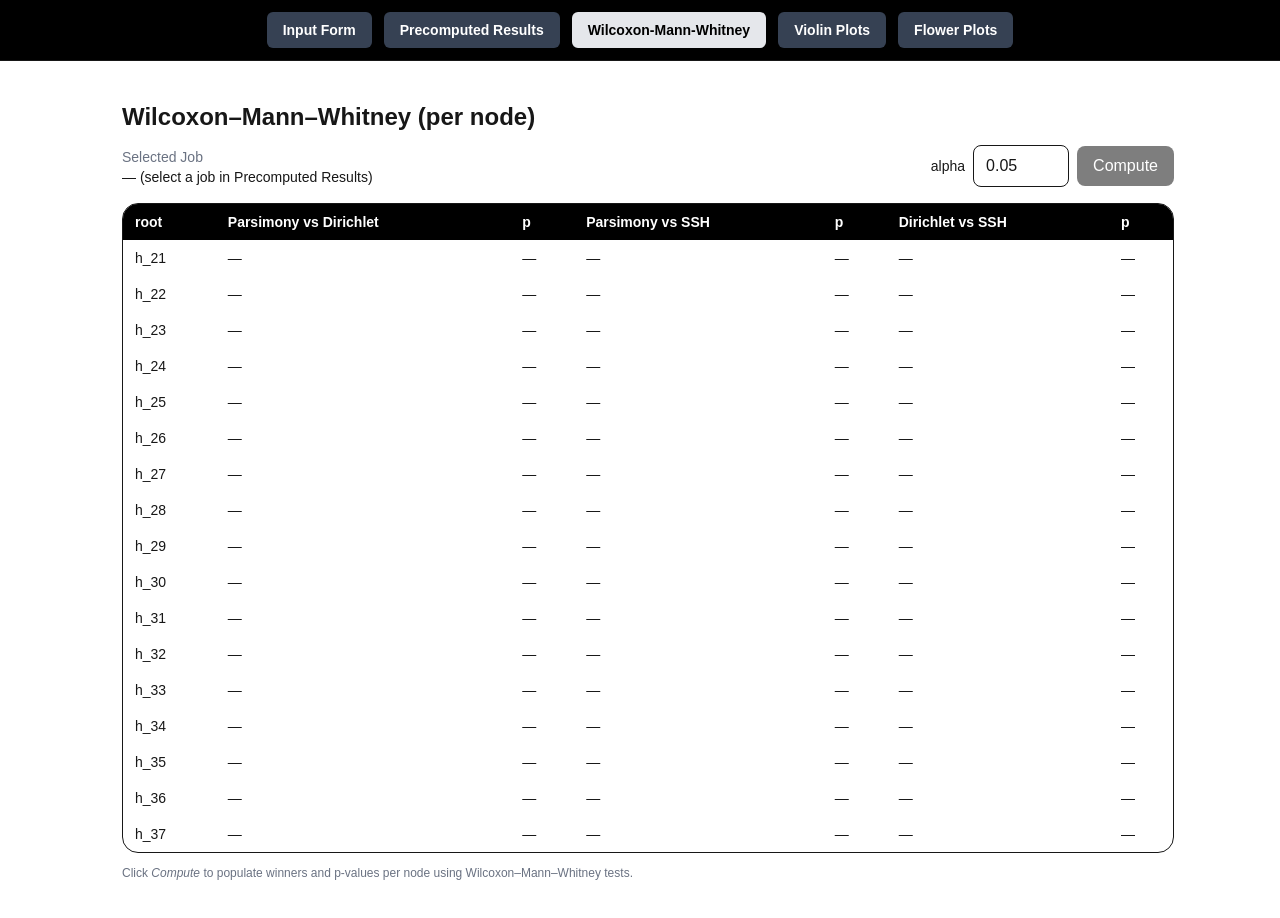
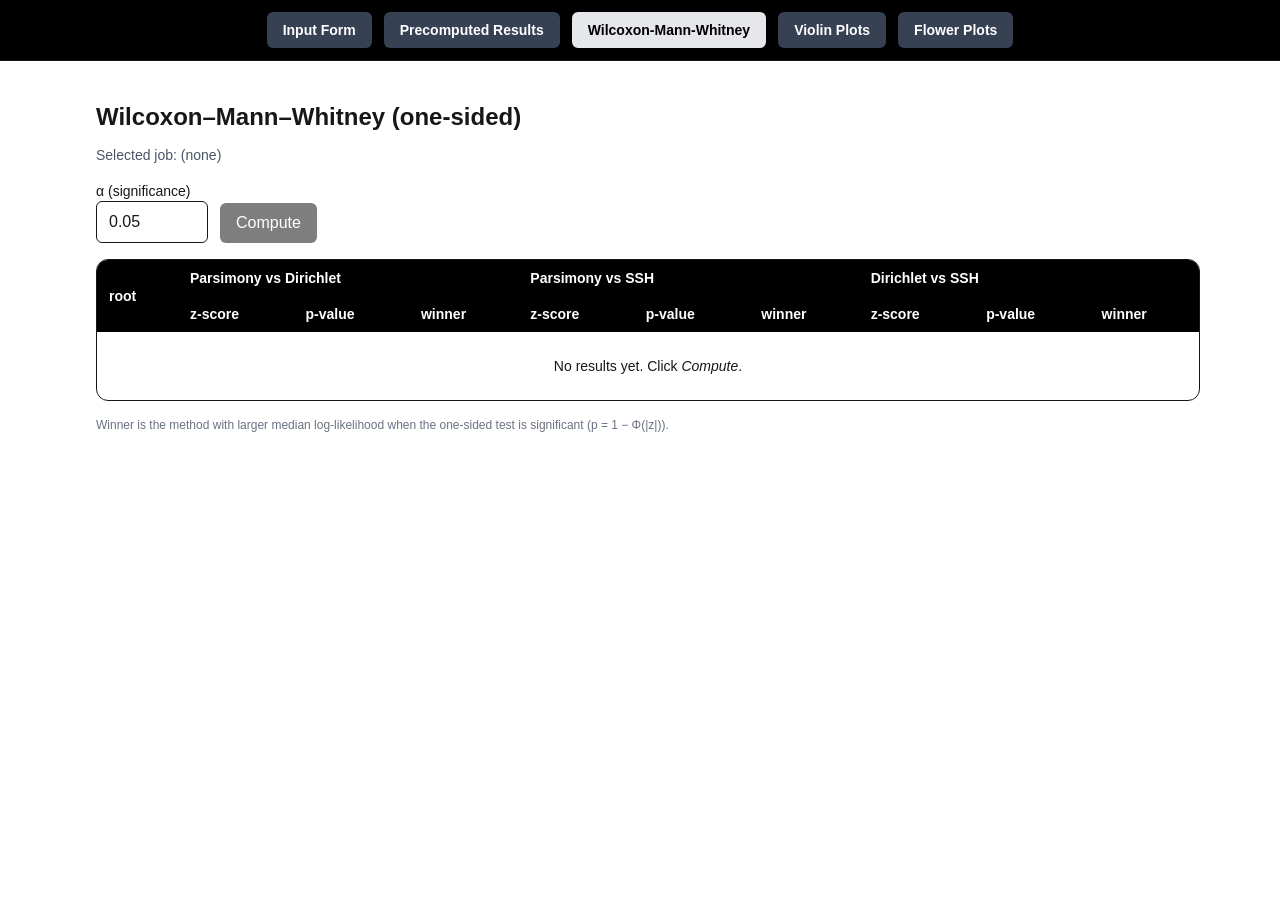
Before and after one commit to prabhavk/prabhavk.github.io, a Next.js app: page /wmw in a window 1280 px wide. Shown: the top 918 px of the page. After the commit the page ends 800 px from the top, so only its background shows below. Built offline with nearby package versions, Linux system fonts and the light colour scheme.

Commit message:
centered results for Wilcoxon-Mann-Whitney

```diff
--- a/app/api/mwu/route.ts
+++ b/app/api/mwu/route.ts
@@ -8,11 +8,12 @@ export const runtime = "nodejs";
 type MethodName = "Parsimony" | "Dirichlet" | "SSH";
 type PairKey = "parsimony_vs_dirichlet" | "parsimony_vs_ssh" | "dirichlet_vs_ssh";
 
-type DBRow = { method: string; ll_final: number }; // adjust names below if your schema differs
+type DBRow = { method: string; ll_final: number };
 
 type PairResult = {
   winner: MethodName | "none";
-  p_value: number;   // one-sided p for the winning direction
+  p_value: number;   // one-sided p (winner's direction)
+  z: number;         // z-statistic from MWU
   nA: number;
   nB: number;
 };
@@ -33,7 +34,7 @@ function normalizeMethod(s: string): MethodName | null {
   return null;
 }
 
-// Normal CDF via erf — for one-sided p from z
+// --- math helpers ---
 function phi(x: number): number {
   return 0.5 * (1 + erf(x / Math.SQRT2));
 }
@@ -45,6 +46,42 @@ function erf(x: number): number {
   const t = 1 / (1 + p * ax);
   const y = 1 - (((((a5 * t + a4) * t) + a3) * t + a2) * t + a1) * t * Math.exp(-ax * ax);
   return sign * y;
+}
+function clamp01(v: number): number {
+  if (!Number.isFinite(v)) return 1;
+  if (v < 0) return 0;
+  if (v > 1) return 1;
+  return v;
+}
+function median(xs: number[]): number {
+  const a = xs.slice().sort((x, y) => x - y);
+  const n = a.length;
+  if (n === 0) return NaN;
+  const mid = Math.floor(n / 2);
+  return n % 2 ? a[mid] : 0.5 * (a[mid - 1] + a[mid]);
+}
+
+// Decide winner with one-sided p = 1 - Phi(|z|); direction chosen from medians
+function decideOneSided(
+  A: number[], B: number[],
+  nameA: MethodName, nameB: MethodName,
+  alpha: number
+): PairResult {
+  if (A.length === 0 || B.length === 0) {
+    return { winner: "none", p_value: 1, z: 0, nA: A.length, nB: B.length };
+  }
+
+  const { z } = mwu(A, B);
+  const p_one = clamp01(1 - phi(Math.abs(z)));
+
+  const mA = median(A);
+  const mB = median(B);
+
+  if (p_one < alpha) {
+    const winner = mA > mB ? nameA : nameB;
+    return { winner, p_value: p_one, z, nA: A.length, nB: B.length };
+  }
+  return { winner: "none", p_value: p_one, z, nA: A.length, nB: B.length };
 }
 
 export async function GET(req: NextRequest) {
@@ -59,9 +96,9 @@ export async function GET(req: NextRequest) {
       return NextResponse.json({ error: "Invalid alpha (0 < alpha < 1)" }, { status: 400 });
     }
 
-    // NOTE: If your node column isn't named `root`, change `root = ?` to the correct column.
-    const params: Array<string> = node ? [job, node] : [job];
-    const nodeFilter = node ? "AND root = ?" : ""; // <-- rename `root` if needed
+    // If your node column isn't named `root`, change below.
+    const params: string[] = node ? [job, node] : [job];
+    const nodeFilter = node ? "AND root = ?" : "";
 
     const rows = await query<DBRow>(
       `
@@ -82,25 +119,10 @@ export async function GET(req: NextRequest) {
       if (Number.isFinite(v)) groups[m].push(v);
     }
 
-    const decide = (nameA: MethodName, nameB: MethodName): PairResult => {
-      const A = groups[nameA], B = groups[nameB];
-      if (A.length === 0 || B.length === 0) {
-        return { winner: "none", p_value: 1, nA: A.length, nB: B.length };
-      }
-      const { z } = mwu(A, B); // from @bunchmark/stats
-      // One-sided p-values for the two directions
-      const pAgtB = 1 - phi(z); // H1: A > B
-      const pBgtA = phi(z);     // H1: B > A
-
-      if (pAgtB < alpha) return { winner: nameA, p_value: pAgtB, nA: A.length, nB: B.length };
-      if (pBgtA < alpha) return { winner: nameB, p_value: pBgtA, nA: A.length, nB: B.length };
-      return { winner: "none", p_value: Math.min(pAgtB, pBgtA), nA: A.length, nB: B.length };
-    };
-
-    const pairs: ApiResp["pairs"] = {
-      parsimony_vs_dirichlet: decide("Parsimony", "Dirichlet"),
-      parsimony_vs_ssh:       decide("Parsimony", "SSH"),
-      dirichlet_vs_ssh:       decide("Dirichlet", "SSH"),
+    const pairs: Record<PairKey, PairResult> = {
+      parsimony_vs_dirichlet: decideOneSided(groups.Parsimony, groups.Dirichlet, "Parsimony", "Dirichlet", alpha),
+      parsimony_vs_ssh:       decideOneSided(groups.Parsimony, groups.SSH,       "Parsimony", "SSH",       alpha),
+      dirichlet_vs_ssh:       decideOneSided(groups.Dirichlet, groups.SSH,       "Dirichlet", "SSH",       alpha),
     };
 
     const payload: ApiResp = {
@@ -116,7 +138,7 @@ export async function GET(req: NextRequest) {
     };
 
     return NextResponse.json(payload);
-  } catch (err: unknown) {
+  } catch (err) {
     const message = err instanceof Error ? err.message : "Internal error";
     return NextResponse.json({ error: message }, { status: 500 });
   }
--- a/app/wmw/page.tsx
+++ b/app/wmw/page.tsx
@@ -1,15 +1,15 @@
 // app/wmw/page.tsx
-'use client';
+"use client";
 
-import React, { useEffect, useMemo, useState } from 'react';
-import { getSelectedJobId, onSelectedJobChanged } from '@/lib/selectedJob';
+import React, { useEffect, useMemo, useState } from "react";
 
-type MethodName = 'Parsimony' | 'Dirichlet' | 'SSH';
-type PairKey = 'parsimony_vs_dirichlet' | 'parsimony_vs_ssh' | 'dirichlet_vs_ssh';
+type MethodName = "Parsimony" | "Dirichlet" | "SSH";
+type PairKey = "parsimony_vs_dirichlet" | "parsimony_vs_ssh" | "dirichlet_vs_ssh";
 
 type PairResult = {
-  winner: MethodName | 'none';
-  p_value: number; // one-sided p-value for the winning direction
+  winner: MethodName | "none";
+  p_value: number;
+  z: number;
   nA: number;
   nB: number;
 };
@@ -18,176 +18,278 @@ type ApiResp = {
   job_id: string;
   node?: string;
   alpha: number;
+  sizes: Record<MethodName, number>;
   pairs: Record<PairKey, PairResult>;
 };
-type ApiErr = { error: string };
 
-function isRecord(x: unknown): x is Record<string, unknown> {
-  return typeof x === 'object' && x !== null;
-}
-function isApiErr(x: unknown): x is ApiErr {
-  return isRecord(x) && typeof x['error'] === 'string';
-}
-function isApiOk(x: unknown): x is ApiResp {
-  return isRecord(x) && typeof x['job_id'] === 'string' && isRecord(x['pairs']);
-}
-
-// Nodes for the "root" column
-const NODES = Array.from({ length: 17 }, (_, i) => `h_${21 + i}`) as readonly string[];
-
-
-type RowState = {
+type TableRow = {
   node: string;
-  pairs: Partial<Record<PairKey, PairResult>>; // filled after "Compute"
+  // Parsimony vs Dirichlet
+  pdZ: number;
+  pdP: number;
+  pdWinner: MethodName | "none";
+  // Parsimony vs SSH
+  psZ: number;
+  psP: number;
+  psWinner: MethodName | "none";
+  // Dirichlet vs SSH
+  dsZ: number;
+  dsP: number;
+  dsWinner: MethodName | "none";
 };
 
+const NODES: string[] = Array.from({ length: 17 }, (_, i) => `h_${21 + i}`);
+
 export default function WmwPage() {
-  const [jobId, setJobId] = useState<string | null>(null);
+  const [jobId, setJobId] = useState<string>("");
   const [alpha, setAlpha] = useState<number>(0.05);
-  const [rows, setRows] = useState<RowState[]>(
-    () => NODES.map((node) => ({ node, pairs: {} }))
-  );
+  const [rows, setRows] = useState<TableRow[]>([]);
   const [loading, setLoading] = useState(false);
   const [error, setError] = useState<string | null>(null);
 
-  // Keep rows keyed by node for quick updates
-  const rowIndexByNode = useMemo(() => {
-    const map = new Map<string, number>();
-    rows.forEach((r, i) => map.set(r.node, i));
-    return map;
-  }, [rows]);
-
   useEffect(() => {
-    setJobId(getSelectedJobId());
-    return onSelectedJobChanged((jid) => setJobId(jid));
+    try {
+      const saved = localStorage.getItem("emtr:selectedJobId");
+      if (saved) setJobId(saved);
+    } catch {
+      /* ignore */
+    }
   }, []);
-
-  function labelWinner(pr?: PairResult): string {
-    if (!pr) return '—';
-    return pr.winner === 'none' ? '—' : pr.winner;
-  }
-
-  function fmtP(pr?: PairResult): string {
-    if (!pr) return '—';
-    const p = pr.p_value;
-    if (!Number.isFinite(p)) return '—';
-    if (p < 1e-4) return p.toExponential(2); // e.g., 1.23e-5
-    return p.toFixed(4).replace(/0+$/,'').replace(/\.$/,''); // tidy
-  }
 
   async function computeAll() {
     if (!jobId) {
-      setError('Select a job in Precomputed Results first.');
+      setError("No job selected. Pick a job on the Precomputed Results page.");
       return;
     }
+    setLoading(true);
     setError(null);
-    setLoading(true);
+    try {
+      const results = await Promise.all(
+        NODES.map(async (node) => {
+          const u = new URL("/api/mwu", window.location.origin);
+          u.searchParams.set("job", jobId);
+          u.searchParams.set("node", node);
+          u.searchParams.set("alpha", String(alpha));
+          const res = await fetch(u.toString(), { cache: "no-store" });
+          const json: unknown = await res.json();
+          if (!res.ok) {
+            const msg = isApiErr(json) ? json.error : `HTTP ${res.status}`;
+            throw new Error(msg);
+          }
+          if (!isApiResp(json)) throw new Error("Invalid response from /api/mwu");
 
-    try {
-      // fetch all nodes in parallel
-      const reqs = NODES.map(async (node) => {
-        const u = new URL('/api/mwu', window.location.origin);
-        u.searchParams.set('job', jobId);
-        u.searchParams.set('alpha', String(alpha));
-        u.searchParams.set('node', node); // the API will use this to filter emtr_rows by node
+          const pd = json.pairs.parsimony_vs_dirichlet;
+          const ps = json.pairs.parsimony_vs_ssh;
+          const ds = json.pairs.dirichlet_vs_ssh;
 
-        const res = await fetch(u.toString(), { cache: 'no-store' });
-        const json: unknown = await res.json();
-
-        if (!res.ok) throw new Error(isApiErr(json) ? json.error : `HTTP ${res.status}`);
-        if (!isApiOk(json)) throw new Error('Invalid API response');
-
-        return { node, pairs: json.pairs };
-      });
-
-      const results = await Promise.all(reqs);
-
-      // update table state
-      setRows((prev) => {
-        const next = [...prev];
-        for (const r of results) {
-          const idx = rowIndexByNode.get(r.node);
-          if (idx != null) {
-            next[idx] = { node: r.node, pairs: r.pairs };
-          }
-        }
-        return next;
-      });
+          const row: TableRow = {
+            node,
+            pdZ: pd.z,
+            pdP: pd.p_value,
+            pdWinner: pd.winner,
+            psZ: ps.z,
+            psP: ps.p_value,
+            psWinner: ps.winner,
+            dsZ: ds.z,
+            dsP: ds.p_value,
+            dsWinner: ds.winner,
+          };
+          return row;
+        })
+      );
+      setRows(results);
     } catch (e: unknown) {
-      setError(e instanceof Error ? e.message : 'Failed to compute');
+      const msg = e instanceof Error ? e.message : "Failed to compute";
+      setError(msg);
+      setRows([]);
     } finally {
       setLoading(false);
     }
   }
 
+  const alphaStr = useMemo(() => alpha.toString(), [alpha]);
+
   return (
-    <div className="p-6 max-w-[1100px] mx-auto">
-      <h1 className="text-2xl font-bold mb-3">Wilcoxon–Mann–Whitney (per node)</h1>
-
-      <div className="flex flex-wrap items-end gap-3 mb-4">
-        <div className="text-sm">
-          <div className="text-gray-500">Selected Job</div>
-          <div className="font-mono">{jobId ?? '— (select a job in Precomputed Results)'}</div>
+    <div className="p-6 max-w-6xl mx-auto">
+      <h1 className="text-2xl font-bold mb-3">Wilcoxon–Mann–Whitney (one-sided)</h1>
+      <div className="text-sm text-gray-600 mb-4">
+        Selected job: <span className="font-mono">{jobId || "(none)"}</span>
       </div>
 
-        <div className="flex items-center gap-2 ml-auto">
-          <label className="text-sm">alpha</label>
+      <div className="flex items-end gap-3 mb-4">
+        <label className="flex flex-col">
+          <span className="text-sm">α (significance)</span>
           <input
             type="number"
             step="0.001"
-            min="0.001"
-            max="0.5"
-            className="border rounded-lg px-3 py-2 w-24"
-            value={alpha}
-            onChange={(e) => setAlpha(Number(e.target.value))}
+            min={0.001}
+            max={0.5}
+            value={alphaStr}
+            onChange={(e) => {
+              const v = Number(e.target.value);
+              if (Number.isFinite(v)) setAlpha(v);
+            }}
+            className="border rounded-md px-3 py-2 w-28"
           />
+        </label>
+
         <button
-            className="px-4 py-2 rounded-lg bg-black text-white disabled:opacity-50"
+          type="button"
+          onClick={() => void computeAll()}
+          className="px-4 py-2 rounded-md bg-black text-white disabled:opacity-50"
           disabled={!jobId || loading}
-            onClick={() => void computeAll()}
         >
-            {loading ? 'Computing…' : 'Compute'}
+          {loading ? "Computing…" : "Compute"}
         </button>
       </div>
-      </div>
 
-      <div className="overflow-auto border rounded-2xl">
+      <div className="overflow-auto border rounded-xl">
         <table className="min-w-full text-sm">
           <thead className="bg-black text-white">
             <tr>
-              <th className="text-left font-semibold px-3 py-2">root</th>
-              <th className="text-left font-semibold px-3 py-2">Parsimony vs Dirichlet</th>
-              <th className="text-left font-semibold px-3 py-2">p</th>
-              <th className="text-left font-semibold px-3 py-2">Parsimony vs SSH</th>
-              <th className="text-left font-semibold px-3 py-2">p</th>
-              <th className="text-left font-semibold px-3 py-2">Dirichlet vs SSH</th>
-              <th className="text-left font-semibold px-3 py-2">p</th>
+              <Th rowSpan={2}>root</Th>
+              <Th colSpan={3} className="text-center">Parsimony vs Dirichlet</Th>
+              <Th colSpan={3} className="text-center">Parsimony vs SSH</Th>
+              <Th colSpan={3} className="text-center">Dirichlet vs SSH</Th>
+            </tr>
+            <tr>
+              {/* PD */}
+              <Th className="text-center">z-score</Th>
+              <Th className="text-center">p-value</Th>
+              <Th className="text-center">winner</Th>
+              {/* PS */}
+              <Th className="text-center">z-score</Th>
+              <Th className="text-center">p-value</Th>
+              <Th className="text-center">winner</Th>
+              {/* DS */}
+              <Th className="text-center">z-score</Th>
+              <Th className="text-center">p-value</Th>
+              <Th className="text-center">winner</Th>
             </tr>
           </thead>
           <tbody>
-            {rows.map((r) => (
+            {error ? (
+              <tr>
+                <td colSpan={10} className="p-6 text-center text-red-600">{error}</td>
+              </tr>
+            ) : rows.length === 0 ? (
+              <tr>
+                <td colSpan={10} className="p-6 text-center">No results yet. Click <em>Compute</em>.</td>
+              </tr>
+            ) : (
+              rows.map((r) => (
                 <tr key={r.node} className="hover:bg-gray-50">
-                <td className="px-3 py-2 font-mono">{r.node}</td>
+                  <Td mono>{r.node}</Td>
 
-                <td className="px-3 py-2">{labelWinner(r.pairs.parsimony_vs_dirichlet)}</td>
-                <td className="px-3 py-2 tabular-nums">{fmtP(r.pairs.parsimony_vs_dirichlet)}</td>
+                  {/* PD group: z, p, winner */}
+                  <Td num center>{fmtZ(r.pdZ)}</Td>
+                  <Td num center>{fmtP(r.pdP)}</Td>
+                  <Td center>{fmtWinner(r.pdWinner)}</Td>
 
-                <td className="px-3 py-2">{labelWinner(r.pairs.parsimony_vs_ssh)}</td>
-                <td className="px-3 py-2 tabular-nums">{fmtP(r.pairs.parsimony_vs_ssh)}</td>
+                  {/* PS group: z, p, winner */}
+                  <Td num center>{fmtZ(r.psZ)}</Td>
+                  <Td num center>{fmtP(r.psP)}</Td>
+                  <Td center>{fmtWinner(r.psWinner)}</Td>
 
-                <td className="px-3 py-2">{labelWinner(r.pairs.dirichlet_vs_ssh)}</td>
-                <td className="px-3 py-2 tabular-nums">{fmtP(r.pairs.dirichlet_vs_ssh)}</td>
+                  {/* DS group: z, p, winner */}
+                  <Td num center>{fmtZ(r.dsZ)}</Td>
+                  <Td num center>{fmtP(r.dsP)}</Td>
+                  <Td center>{fmtWinner(r.dsWinner)}</Td>
                 </tr>
-            ))}
+              ))
+            )}
           </tbody>
         </table>
       </div>
 
-      {error && <p className="text-sm text-red-600 mt-3">{error}</p>}
-
-      <p className="text-xs text-gray-500 mt-3">
-        Click <em>Compute</em> to populate winners and p-values per node using Wilcoxon–Mann–Whitney tests.
+      <p className="text-xs text-gray-500 mt-4">
+        Winner is the method with larger median log-likelihood when the one-sided test is significant (p = 1 − Φ(|z|)).
       </p>
     </div>
   );
 }
+
+// ---------- helpers & type guards ----------
+
+function isRecord(x: unknown): x is Record<string, unknown> {
+  return typeof x === "object" && x !== null;
+}
+function isPairResult(x: unknown): x is PairResult {
+  return (
+    isRecord(x) &&
+    (x.winner === "Parsimony" || x.winner === "Dirichlet" || x.winner === "SSH" || x.winner === "none") &&
+    typeof x.p_value === "number" &&
+    typeof x.z === "number" &&
+    typeof x.nA === "number" &&
+    typeof x.nB === "number"
+  );
+}
+function isApiErr(x: unknown): x is { error: string } {
+  return isRecord(x) && typeof x["error"] === "string";
+}
+function isApiResp(x: unknown): x is ApiResp {
+  if (!isRecord(x) || !isRecord(x["pairs"])) return false;
+  const p = x["pairs"] as Record<string, unknown>;
+  return (
+    isPairResult(p["parsimony_vs_dirichlet"]) &&
+    isPairResult(p["parsimony_vs_ssh"]) &&
+    isPairResult(p["dirichlet_vs_ssh"])
+  );
+}
+function fmtP(p: number): string {
+  if (!Number.isFinite(p)) return "";
+  if (p === 0) return "0";
+  if (p < 1e-3) return p.toExponential(2);
+  return p.toFixed(4);
+}
+function fmtZ(z: number): string {
+  if (!Number.isFinite(z)) return "";
+  return z.toFixed(3);
+}
+function fmtWinner(w: MethodName | "none"): string {
+  return w === "none" ? "" : w;
+}
+
+function Th({
+  children,
+  className,
+  colSpan,
+  rowSpan,
+}: {
+  children: React.ReactNode;
+  className?: string;
+  colSpan?: number;
+  rowSpan?: number;
+}) {
+  return (
+    <th
+      className={`text-left font-semibold px-3 py-2 whitespace-nowrap ${className ?? ""}`}
+      colSpan={colSpan}
+      rowSpan={rowSpan}
+    >
+      {children}
+    </th>
+  );
+}
+function Td({
+  children,
+  mono,
+  num,
+  center,
+  className,
+}: {
+  children: React.ReactNode;
+  mono?: boolean;
+  num?: boolean;
+  center?: boolean;
+  className?: string;
+}) {
+  const align = center ? "text-center" : num ? "text-right" : "text-left";
+  const numCls = num ? "tabular-nums" : "";
+  const monoCls = mono ? "font-mono" : "";
+  return (
+    <td className={`px-3 py-2 ${align} ${numCls} ${monoCls} ${className ?? ""}`}>
+      {children}
+    </td>
+  );
+}
```
Also changed, not shown: public/wasm/emtr.js, 1 other file (tests, documents, lock files or other folders). Lines whose indentation alone changed are shown as unchanged.
